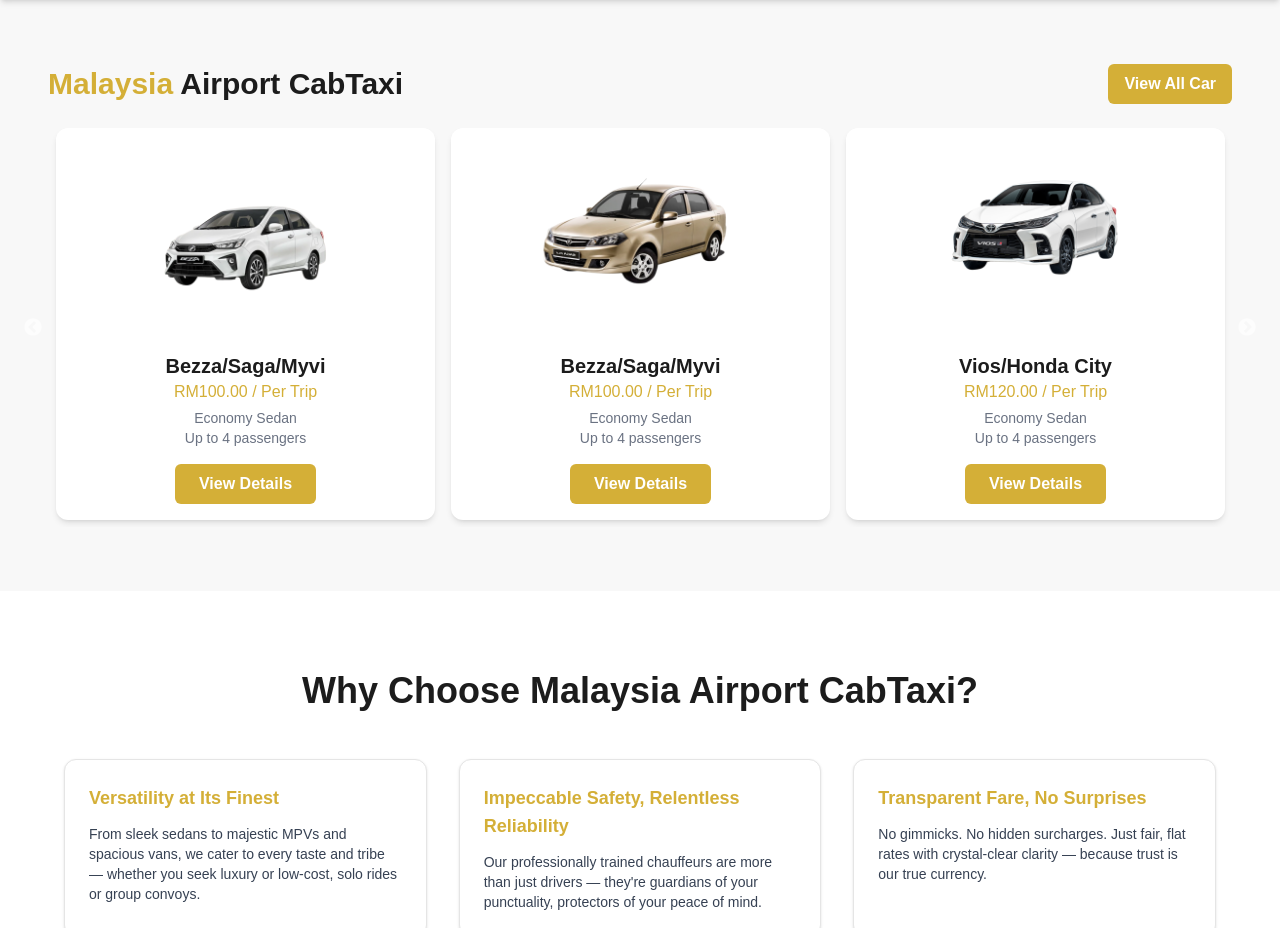
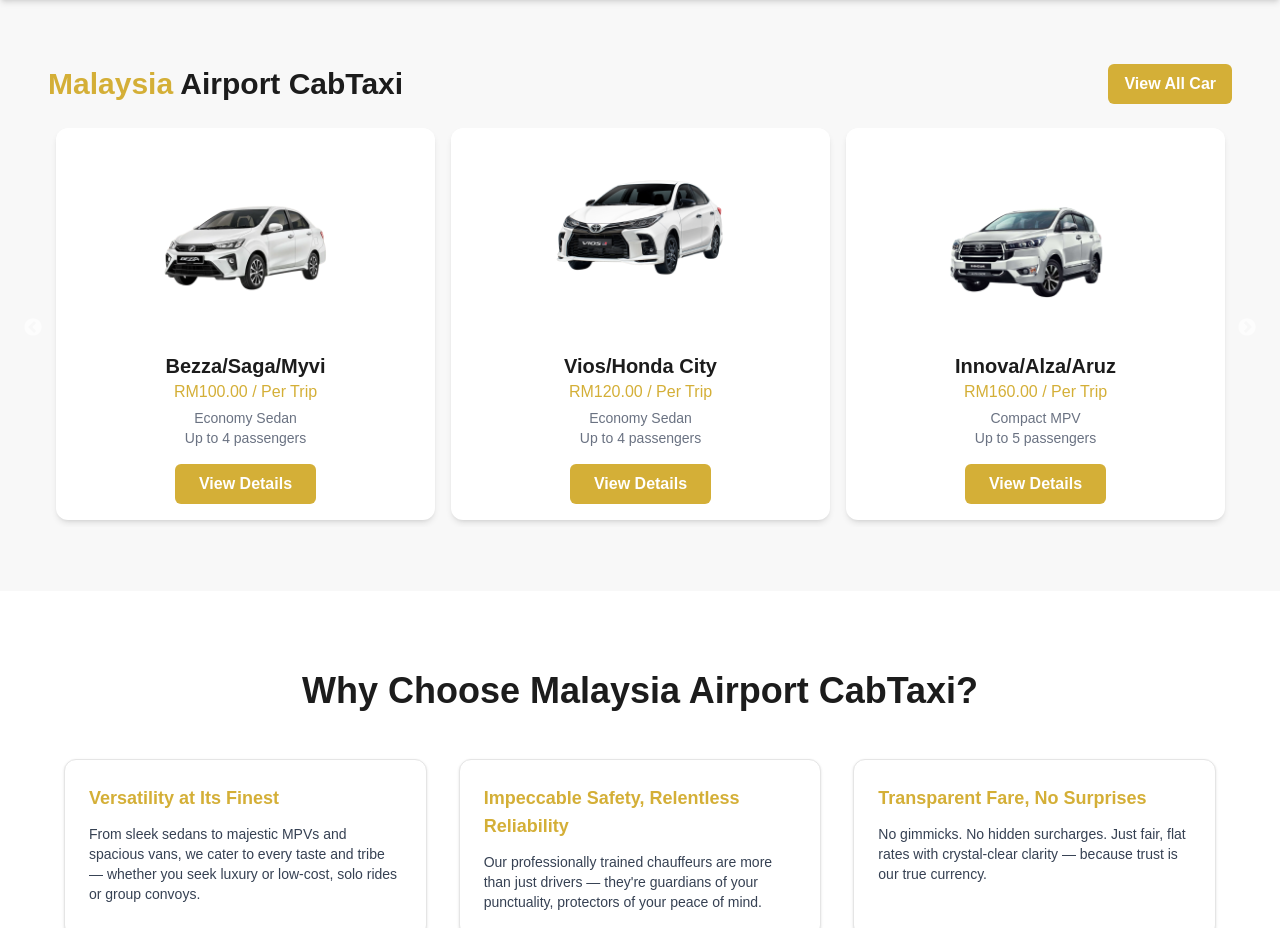
Before and after one commit to webterusmaju/websites-trm, a Next.js app: page / in a window 1280 px wide. Shown: the part 800-1728 px from the top of the page. Built offline with nearby package versions, Linux system fonts and the light colour scheme.

Commit message:
change name

```diff
--- a/src/app/booking/page.js
+++ b/src/app/booking/page.js
@@ -16,25 +16,9 @@
     ideal: "Budget-conscious travelers"
   },
   {
-    name: "Bezza/Saga/Myvi",
-    price: "RM100.00 /Per Trip",
-    image: "/car-img/saga.png",
-    category: "Economy Sedan",
-    capacity: "Up to 4 passengers",
-    ideal: "Budget-conscious travelers"
-  },
-  {
     name: "Vios/Honda City",
     price: "RM120.00 /Per Trip",
     image: "/car-img/vios.png",
-    category: "Economy Sedan",
-    capacity: "Up to 4 passengers",
-    ideal: "Budget-conscious travelers"
-  },
-  {
-    name: "Vios/Honda City",
-    price: "RM120.00 /Per Trip",
-    image: "/car-img/honda-city.png",
     category: "Economy Sedan",
     capacity: "Up to 4 passengers",
     ideal: "Budget-conscious travelers"
--- a/src/components/CarSlider.js
+++ b/src/components/CarSlider.js
@@ -11,13 +11,13 @@
     category: "Economy Sedan",
     capacity: "Up to 4 passengers"
   },
-  {
-    name: "Bezza/Saga/Myvi",
-    price: "RM100.00 / Per Trip",
-    image: "/car-img/saga.png",
-    category: "Economy Sedan",
-    capacity: "Up to 4 passengers"
-  },
+  // {
+  //   name: "Bezza/Saga/Myvi",
+  //   price: "RM100.00 / Per Trip",
+  //   image: "/car-img/saga.png",
+  //   category: "Economy Sedan",
+  //   capacity: "Up to 4 passengers"
+  // },
   {
     name: "Vios/Honda City",
     price: "RM120.00 / Per Trip",
@@ -25,13 +25,13 @@
     category: "Economy Sedan",
     capacity: "Up to 4 passengers"
   },
-  {
-    name: "Vios/Honda City",
-    price: "RM120.00 / Per Trip",
-    image: "/car-img/honda-city.png",
-    category: "Economy Sedan",
-    capacity: "Up to 4 passengers"
-  },
+  // {
+  //   name: "Vios/Honda City",
+  //   price: "RM120.00 / Per Trip",
+  //   image: "/car-img/honda-city.png",
+  //   category: "Economy Sedan",
+  //   capacity: "Up to 4 passengers"
+  // },
   {
     name: "Innova/Alza/Aruz",
     price: "RM160.00 / Per Trip",
@@ -40,8 +40,8 @@
     capacity: "Up to 5 passengers"
   },
   {
-    name: "Toyota Voxy 2.0",
-    price: "RM160.00 / Per Trip",
+    name: "Voxy/Serena/Spada/estima",
+    price: "RM180.00 / Per Trip",
     image: "/car-img/voxy.png",
     category: "Compact MPV",
     capacity: "Up to 5 passengers"
```
